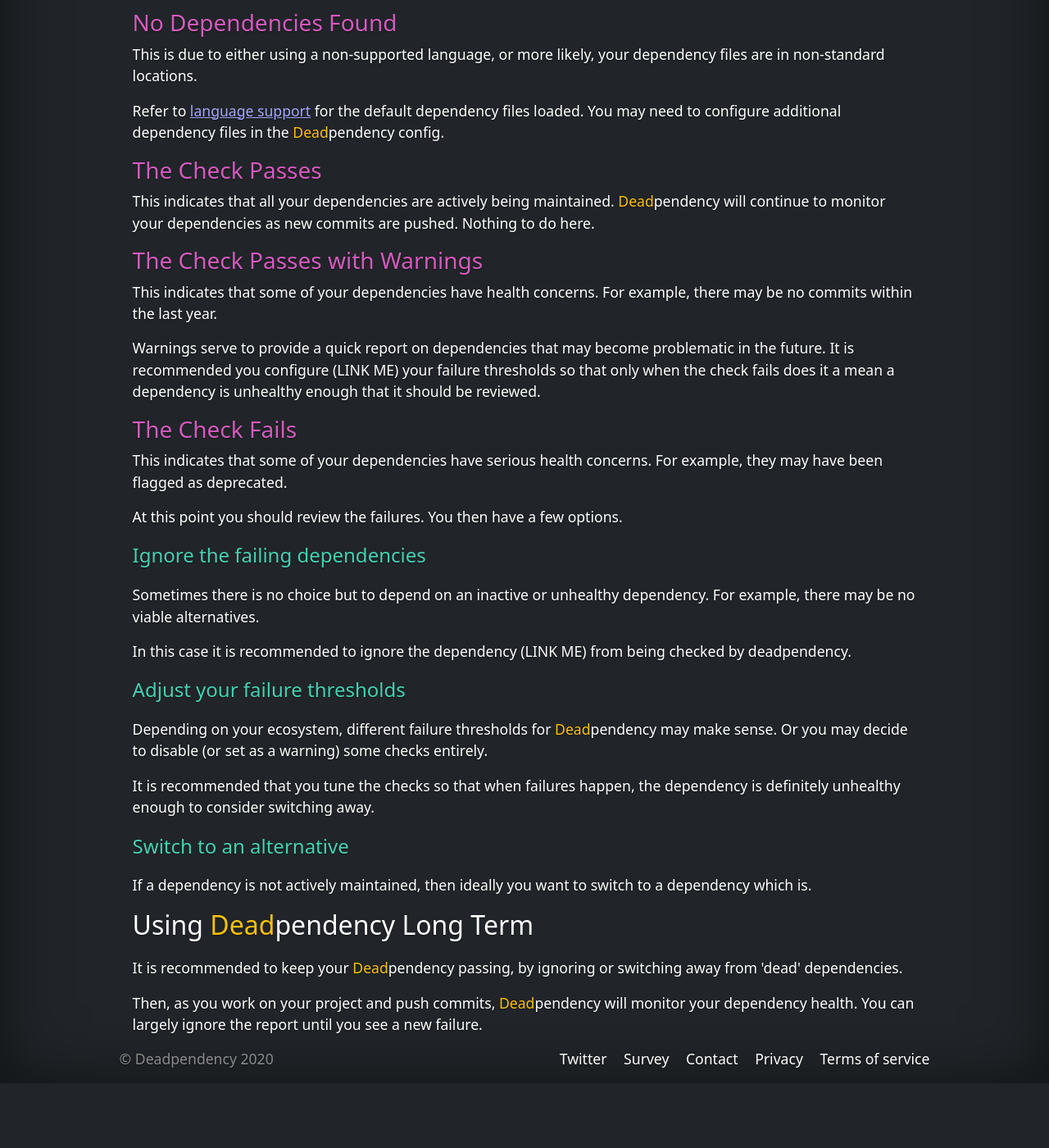
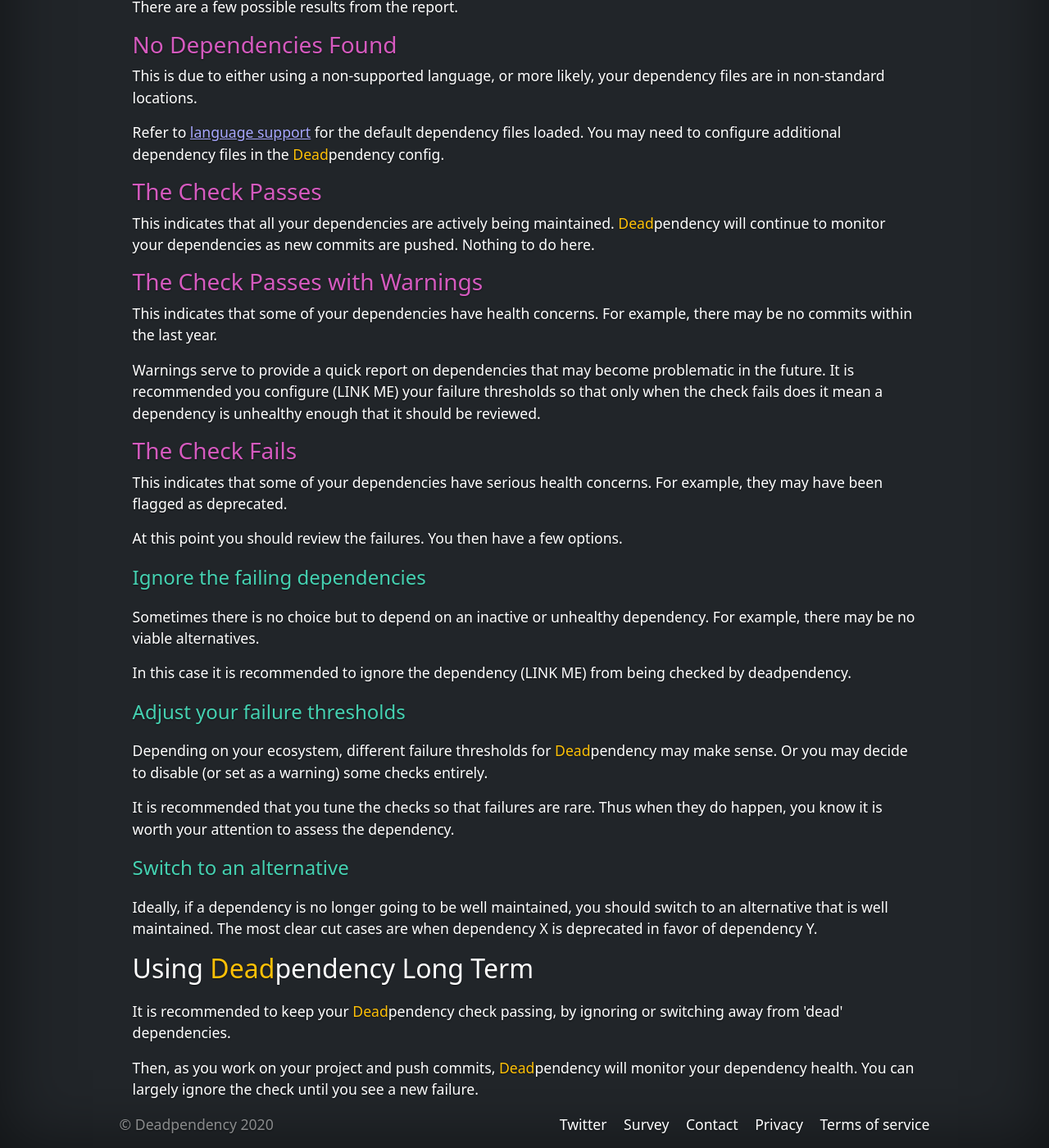
Before and after one commit to deadpendency/deadpendency.github.io, a Jekyll site: the page built from getting-started.html, in a window 1280 px wide and 1400 px high, scrolled down 714 px. Shown: the whole window at 82% size. Built offline with Jekyll 4.4.1, drawn with Linux system fonts in a browser that asks for light colours; nearby versions of some CDN libraries; before the commit the page ends 2035 px from its top, so only the background shows below that; some of the changed text lies outside the part shown.

Commit message:
Working through it

```diff
--- a/_layouts/default.html
+++ b/_layouts/default.html
@@ -31,7 +31,7 @@
             <a class="nav-link {% if currentPage == '/' %}active{% endif %}" href="/">Home</a>
             <a class="nav-link {% if currentPage == '/why' %}active{% endif %}" href="/why">Why?</a>
             <a class="nav-link {% if currentPage == '/usage' %}active{% endif %}" href="/getting-started">Getting Started</a>
-            <a class="nav-link {% if currentPage == '/language-support' %}active{% endif %}" href="/language-support">Language Support</a>
+            <a class="nav-link {% if currentPage == '/language-support' %}active{% endif %}" href="/documentation">Documentation</a>
             <a class="nav-link {% if currentPage == '/pricing' %}active{% endif %}" href="/pricing">Pricing</a>
             <a class="nav-link {% if currentPage == '/faq' %}active{% endif %}" href="/faq">FAQ</a>
             <!-- <a class="nav-link {% if currentPage == '/rules' %}active{% endif %}" href="/rules">Rules</a> -->
--- a/getting-started.html
+++ b/getting-started.html
@@ -20,7 +20,8 @@
   <li>Push a commit to your repository. This could be a <a href="https://docs.github.com/en/github/collaborating-with-issues-and-pull-requests/about-pull-requests">pull request</a> (PR).</li>
   <li>The top 2 programming languages used in your repostiory are identified.</li>
   <li>The <a href="/language-support">default dependency files</a> of these programming languages are read.</li>
-  <li>The dependencies are assessed.</li>
+  <li>Additional dependencies, or dependency files can be loaded via config.</li>
+  <li>The dependencies are assessed for project health.</li>
   <li><a href="https://github.com/deadpendency/deadpendency-example/pull/1/checks">A report</a> is produced. The 'check' will fail if the dependencies are not healthy.</li>
 </ol>
 
@@ -55,7 +56,7 @@
 </p>
 
 <p>
-  Warnings serve to provide a quick report on dependencies that may become problematic in the future. It is recommended you configure (LINK ME) your failure thresholds so that only when the check fails does it a mean a dependency is unhealthy enough that it should be reviewed.
+  Warnings serve to provide a quick report on dependencies that may become problematic in the future. It is recommended you configure (LINK ME) your failure thresholds so that only when the check fails does it mean a dependency is unhealthy enough that it should be reviewed.
 </p>
 
 <h3>The Check Fails</h3>
@@ -83,21 +84,21 @@
 </p>
 
 <p>
-  It is recommended that you tune the checks so that when failures happen, the dependency is definitely unhealthy enough to consider switching away.
+  It is recommended that you tune the checks so that failures are rare. Thus when they do happen, you know it is worth your attention to assess the dependency.
 </p>
 
 <h4>Switch to an alternative</h4>
 
 <p>
-  If a dependency is not actively maintained, then ideally you want to switch to a dependency which is.
+  Ideally, if a dependency is no longer going to be well maintained, you should switch to an alternative that is well maintained. The most clear cut cases are when dependency X is deprecated in favor of dependency Y.
 </p>
 
 <h2>Using <span class="text-warning">Dead</span><span class="text-white">pendency</span> Long Term</h2>
 
 <p>
-  It is recommended to keep your <span class="text-warning">Dead</span><span class="text-white">pendency</span> passing, by ignoring or switching away from 'dead' dependencies.
+  It is recommended to keep your <span class="text-warning">Dead</span><span class="text-white">pendency</span> check passing, by ignoring or switching away from 'dead' dependencies.
 </p>
 
 <p>
-  Then, as you work on your project and push commits, <span class="text-warning">Dead</span><span class="text-white">pendency</span> will monitor your dependency health. You can largely ignore the report until you see a new failure.
+  Then, as you work on your project and push commits, <span class="text-warning">Dead</span><span class="text-white">pendency</span> will monitor your dependency health. You can largely ignore the check until you see a new failure.
 </p>
```
